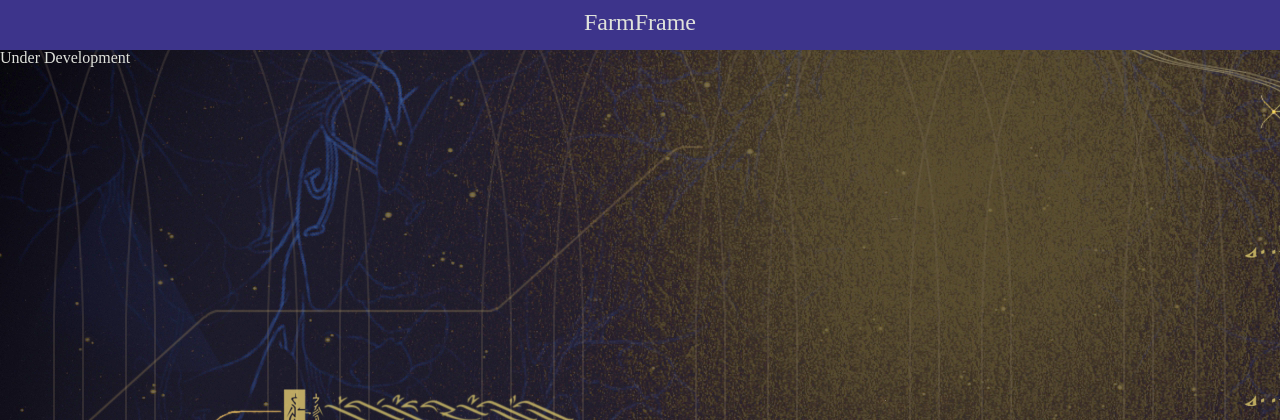
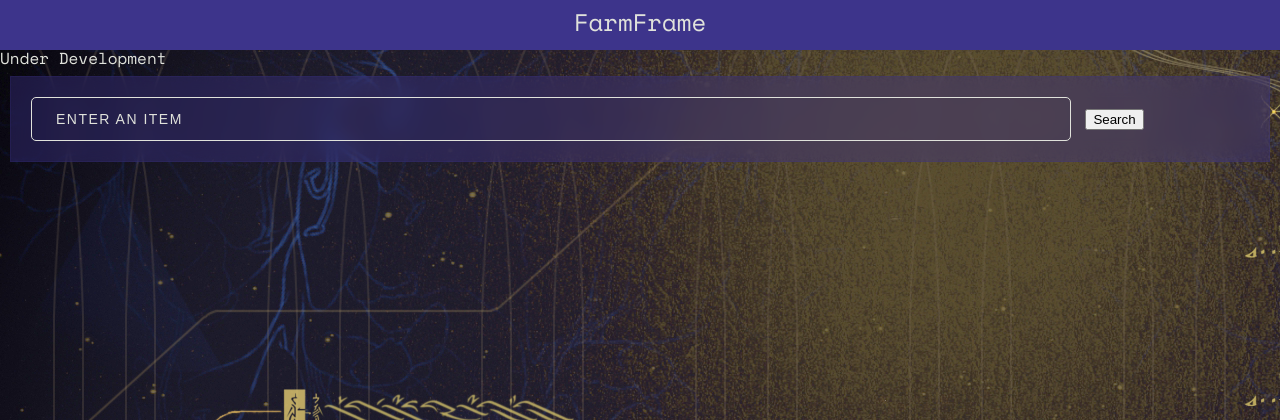
Before and after one commit to puentebravo/FarmFrame, a Flask app: page / in a window 1280 px wide. Shown: the top 420 px of the page. Run offline with Flask 2, Linux system fonts and the light colour scheme.

Commit message:
Added searchbar, submit button scaffold

```diff
--- a/server/templates/index.html
+++ b/server/templates/index.html
@@ -15,16 +15,28 @@
       href="{{ url_for('static', filename='style.css') }}"
     />
     <link
-    rel="stylesheet"
-    href="{{ url_for('static', filename='reset.css') }}"
-  />
+      rel="stylesheet"
+      href="{{ url_for('static', filename='reset.css') }}"
+    />
     <title>FarmFrame</title>
   </head>
   <body>
     <nav>
-      <h1 id="title">FarmFrame</h1>
+      <h1 id="title" class="font-space">FarmFrame</h1>
     </nav>
-    <h1>Under Development</h1>
+    <h1 class="font-space">Under Development</h1>
+
+    <article class="card" id="hero">
+      <section id="searchBar">
+        <form>
+          <label for="itemSearch">
+            <input id="itemSearch" class="textEntry" type="text"
+            placeholder="Enter an Item"/>
+          </label>
+          <button class="button">Search</button>
+        </form>
+      </section>
+    </article>
 
     <script src="{{ url_for('static', filename='index.js') }}"></script>
   </body>
```
